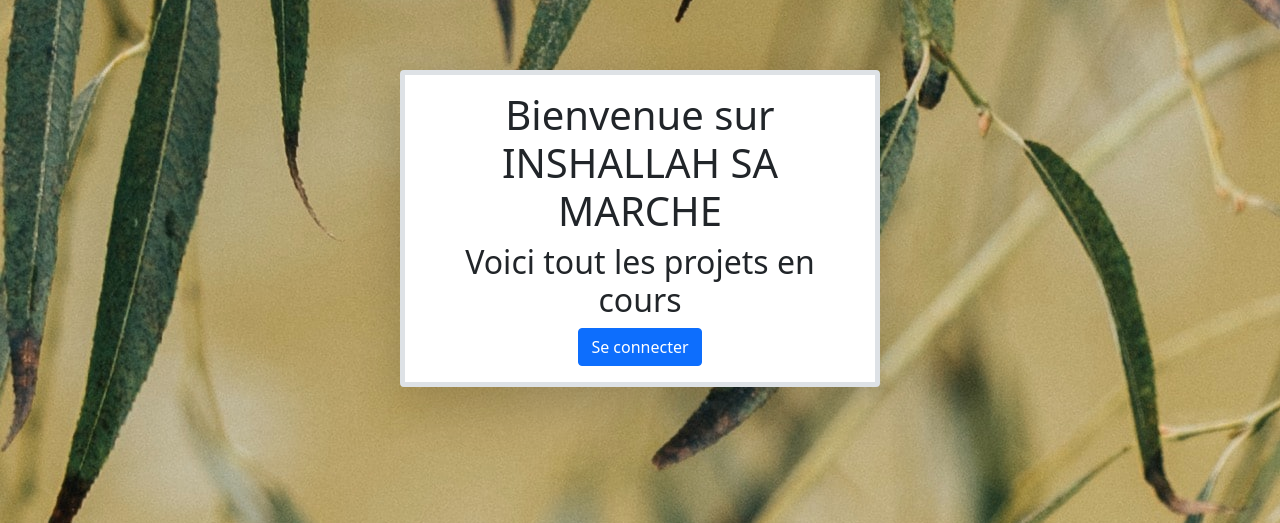
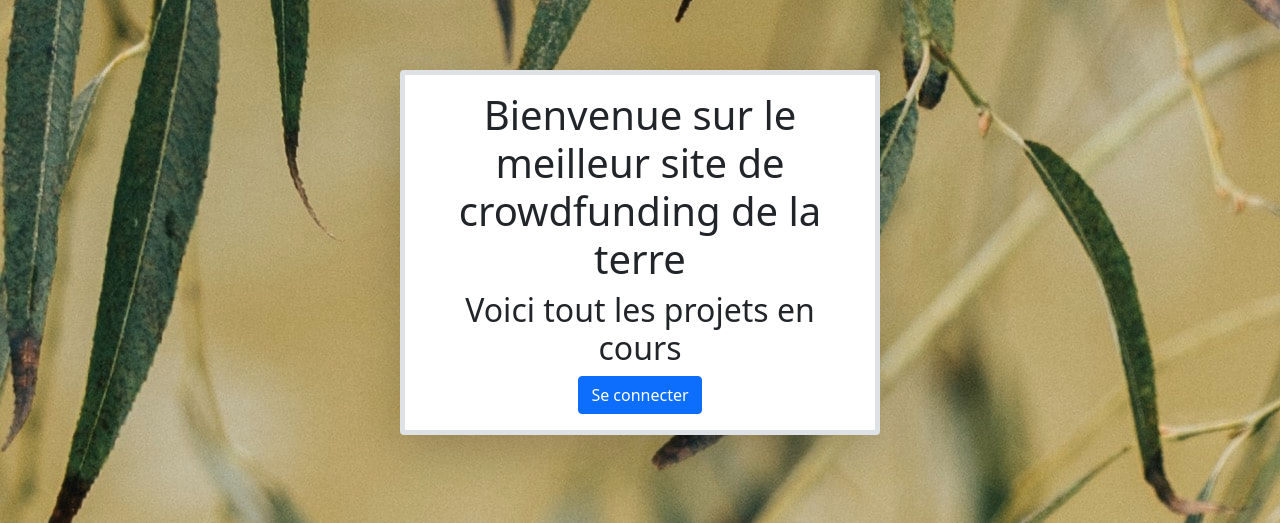
Before and after one commit to muano231/Crowdfunding, a PHP site: page / in a window 1280 px wide. Shown: the part 56-579 px from the top of the page. Run offline with PHP 8.4, Linux system fonts and the light colour scheme.

Commit message:
Test leo

```diff
--- a/index.php
+++ b/index.php
@@ -5,7 +5,7 @@ include_once("header.php");
 ?>
 
     <div class="titre shadow-lg p-3 mb-5 bg-white rounded border border-5">
-        <h1>Bienvenue sur INSHALLAH SA MARCHE </h1>
+        <h1>Bienvenue sur le meilleur site de crowdfunding de la terre</h1>
         <h2>Voici tout les projets en cours </h2>
 
         <?php
```
